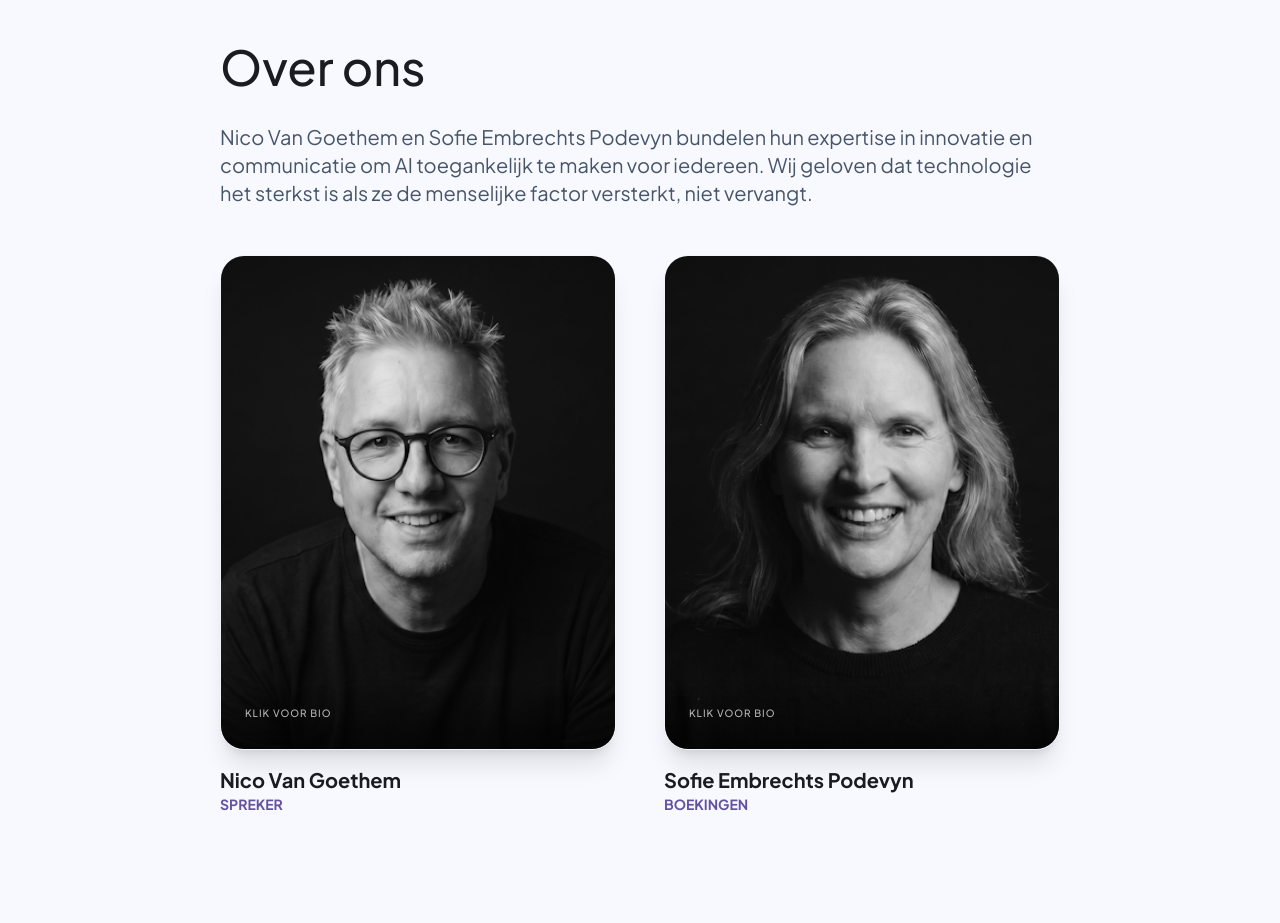
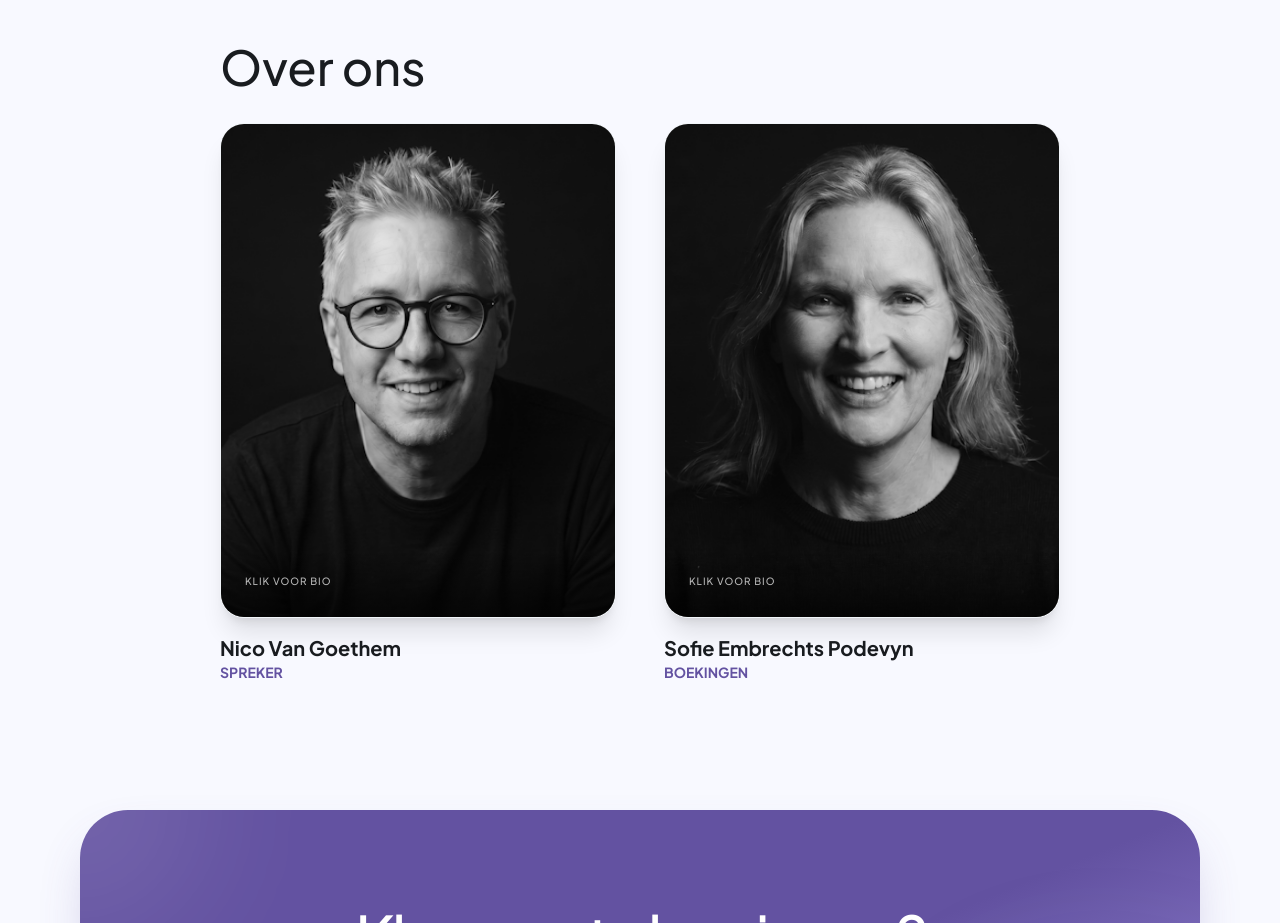
Before and after one commit to vangoethemnico/vangoethemnico.github.io, a plain HTML site: page index.html in a window 1280 px wide. Shown: the part 2020-2943 px from the top of the page. Drawn offline with nearby package versions, Linux system fonts and the light colour scheme; animation ran at ten frames a second.

Commit message:
Remove empty paragraph from Over ons section
Removed empty paragraph in the 'Over ons' section.

```diff
--- a/index.html
+++ b/index.html
@@ -229,9 +229,6 @@
     <div class="max-w-7xl mx-auto flex flex-col lg:flex-row gap-12 lg:gap-20 items-start">
       <div class="lg:w-[75%] w-full mx-auto">
         <h2 data-i18n="about_title" class="text-3xl md:text-5xl font-weight mb-6 md:mb-8">Over ons</h2>
-        <p data-i18n="about_desc" class="text-lg md:text-xl text-slate-600 leading-relaxed mb-12">
-
-        </p>
 
         <div class="grid grid-cols-1 sm:grid-cols-2 gap-8 md:gap-12" id="founders-container">
           <!-- Nico -->
```
